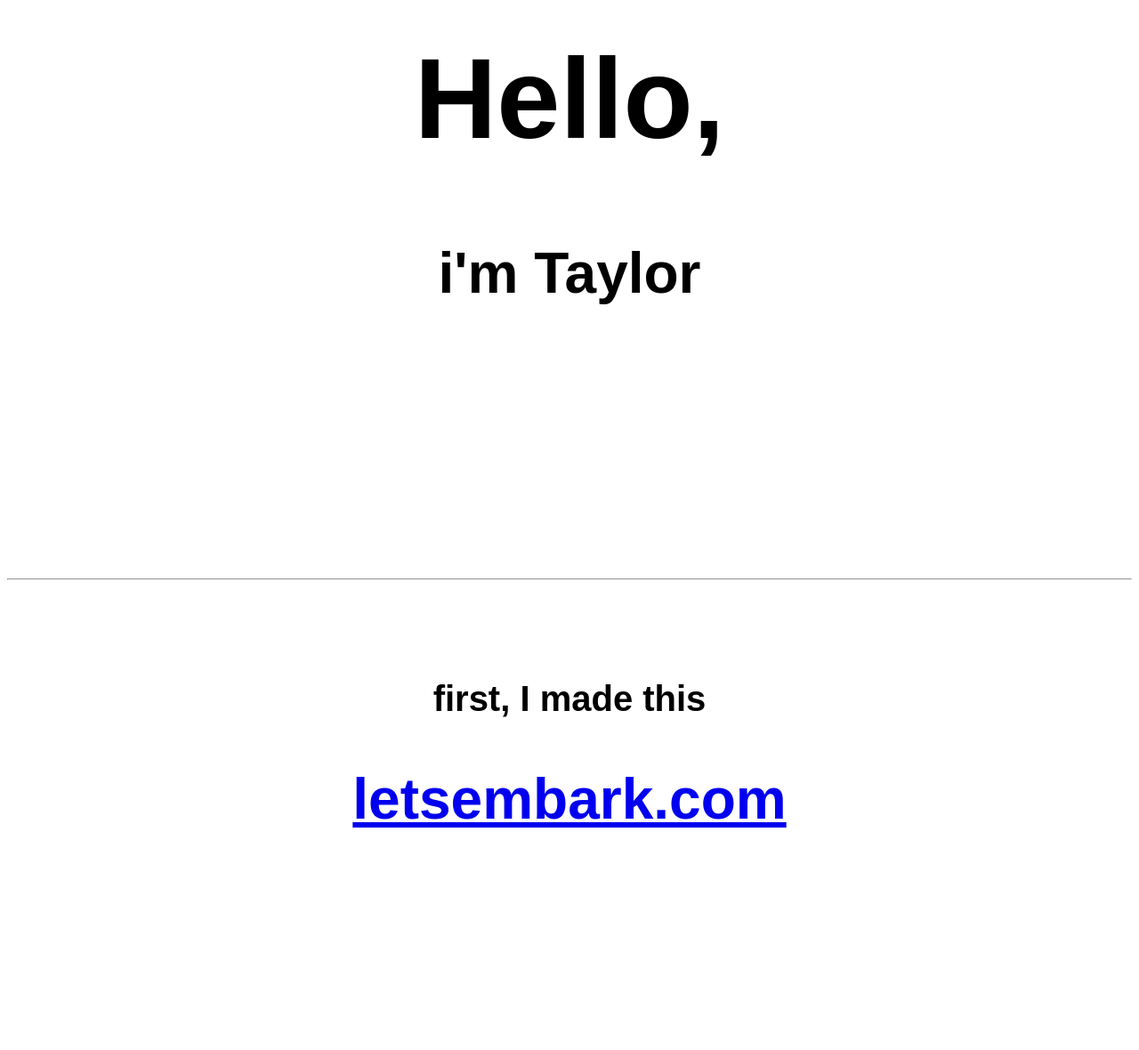
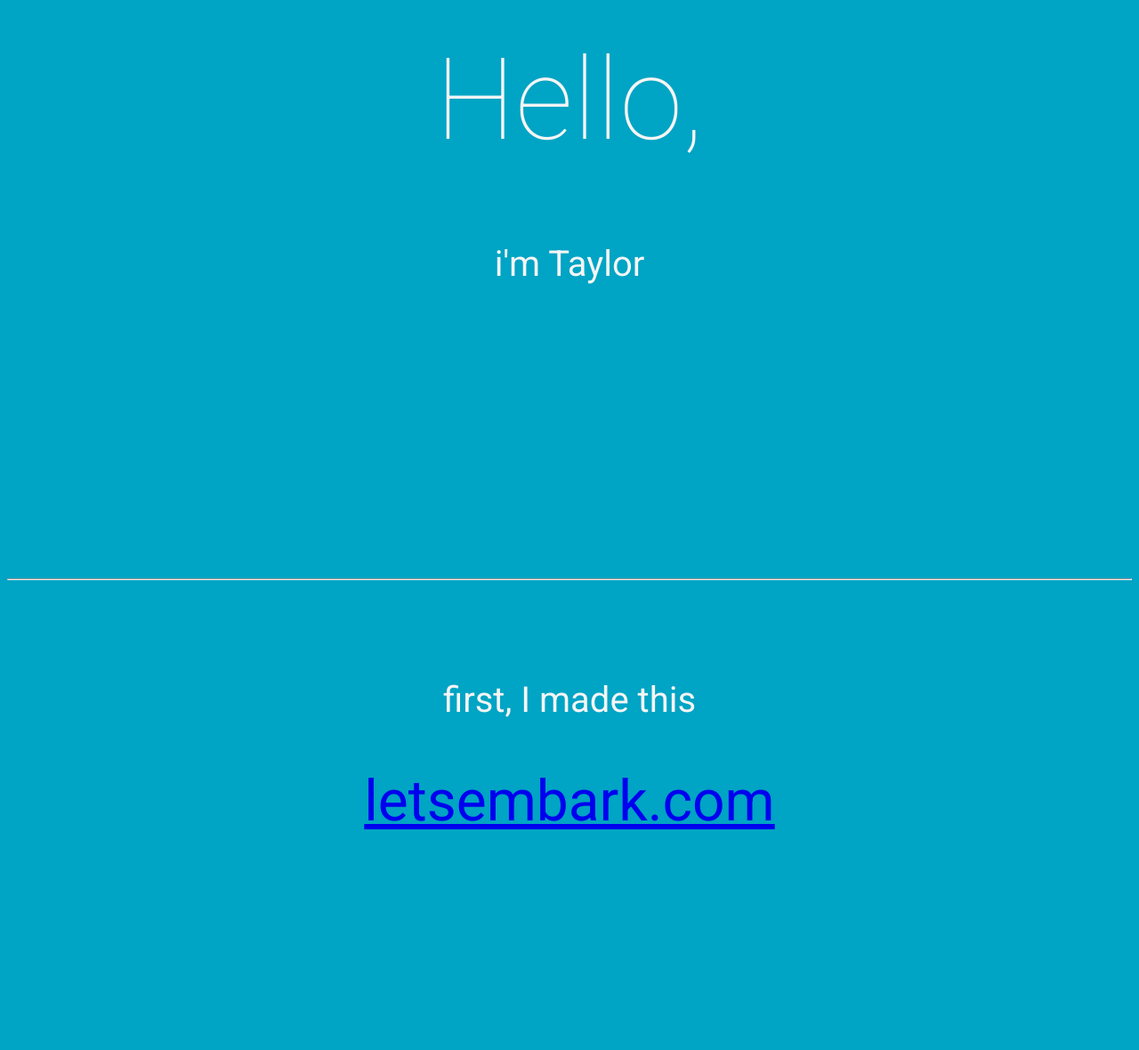
Before and after one commit to tmalloy/website, a plain HTML site: page www/index.html in a window 1280 px wide. Shown: the part 120-1300 px from the top of the page at 89% size. Drawn offline with Linux system fonts and the light colour scheme.

Commit message:
Change font and background color

```diff
--- a/www/index.html
+++ b/www/index.html
@@ -1,5 +1,6 @@
 <html>
     <head>
+        <link href='http://fonts.googleapis.com/css?family=Roboto:100,400' rel='stylesheet' type='text/css'>
         <link rel="stylesheet" type="text/css" href="style.css">
         <title>Hello</title>
     </head>
@@ -7,7 +8,7 @@
         <div class="full_height">
             <div class="centered">
                 <h1>Hello,</h1>
-                <h2>i'm Taylor</h2>
+                <h3>i'm Taylor</h3>
             </div>
         </div>
         <hr/>
--- a/www/style.css
+++ b/www/style.css
@@ -1,3 +1,7 @@
+
+body {
+    background-color: #00A4C4;
+}
 
 div.full_height {
     height: 80%;
@@ -11,16 +15,25 @@
 }
 
 h1 {
-    font-family: "arial";
+    /*font-family: "arial";*/
+    font-family: 'Roboto', sans-serif;
+    font-weight: 100;
     font-size: 8em;
+    color: #F5F5F5;
 }
 
 h2 {
-    font-family: "arial";
+    font-family: 'Roboto', sans-serif;
+    font-weight: 400;
+    /*font-family: "arial";*/
     font-size: 4em;
+    color: #F5F5F5;
 }
 
 h3 {
-    font-family: "arial";
+    font-family: 'Roboto', sans-serif;
+    font-weight: 400;
+    /*font-family: "arial";*/
     font-size: 2.5em;
+    color: #F5F5F5;
 }
```
